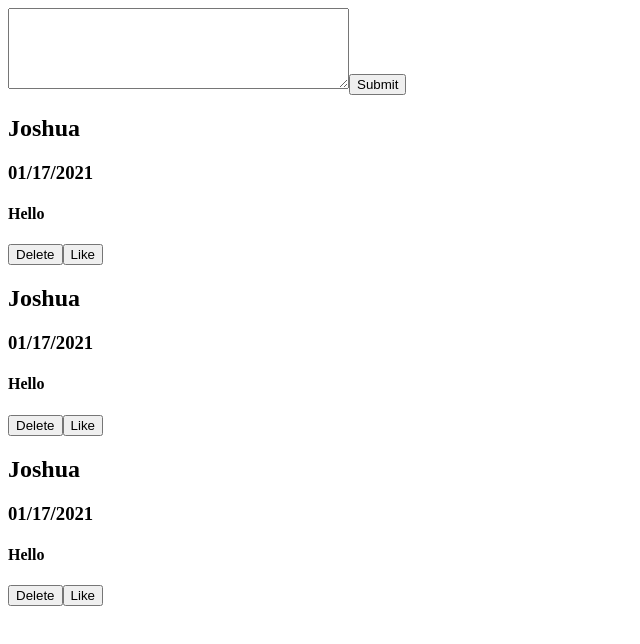
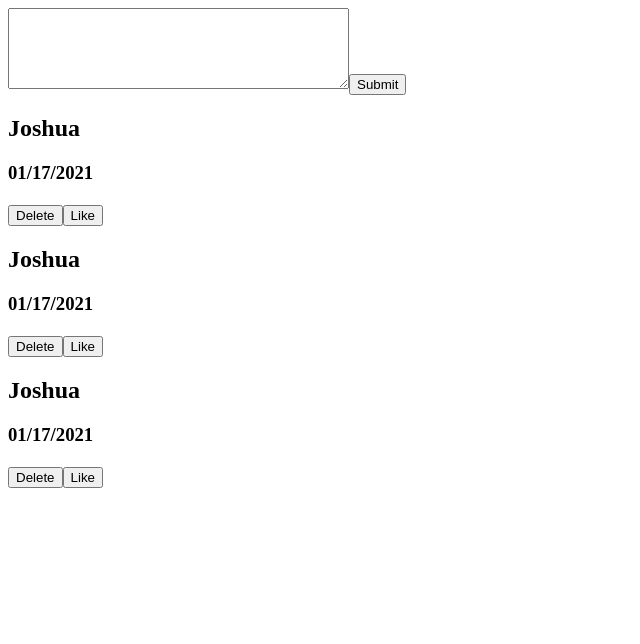
Before and after one commit to Laika-Beats/react-course, a React (Create React App) app: page / in a window 1280 px wide. Shown: the top 644 px of the page, without its empty margins (0-640 px from the left). Built offline with nearby package versions, Linux system fonts and the light colour scheme.

Commit message:
state lifting

```diff
--- a/src/App.js
+++ b/src/App.js
@@ -3,12 +3,20 @@ import TweetList from "./components/TweetList";
 import CreateTweet from "./components/CreateTweet";
 
 function App() {
+  const [name, setName] = useState("Joshua");
+  const [textInput, setTextInput] = useState("");
+  const [tweets, setTweets] = useState([]);
   const message = "Hello";
-  const [name, setName] = useState("Joshua");
+
   return (
     <div className="box">
-      <CreateTweet />
-      <TweetList name={name} message={message} />
+      <CreateTweet
+        textInput={textInput}
+        setTextInput={setTextInput}
+        tweets={tweets}
+        setTweets={setTweets}
+      />
+      <TweetList name={name} tweets={tweets} />
     </div>
   );
 }
--- a/src/components/CreateTweet.js
+++ b/src/components/CreateTweet.js
@@ -1,20 +1,23 @@
 import React, { useState } from "react";
 
-function CreateTweet() {
-  const [textInput, setTextInput] = useState("");
-  const [tweets, setTweets] = useState([]);
-
+function CreateTweet({ tweets, setTweets, textInput, setTextInput }) {
   const userInputHandler = (event) => {
     setTextInput(event.target.value);
   };
   const submitTweetHandler = (e) => {
     e.preventDefault();
     setTweets([...tweets, textInput]);
+    setTextInput("");
   };
 
   return (
     <form onSubmit={submitTweetHandler}>
-      <textarea onChange={userInputHandler} cols="40" rows="5"></textarea>
+      <textarea
+        value={textInput}
+        onChange={userInputHandler}
+        cols="40"
+        rows="5"
+      ></textarea>
       <button>Submit</button>
     </form>
   );
--- a/src/components/Tweet.js
+++ b/src/components/Tweet.js
@@ -1,12 +1,12 @@
 import React from "react";
 
-function Tweet({ name, message }) {
+function Tweet({ name, message, tweets }) {
   const tweetDate = "01/17/2021";
   return (
     <div className="tweet">
       <h2>{name}</h2>
       <h3>{tweetDate}</h3>
-      <h4>{message}</h4>
+      <h4>{tweets}</h4>
       <button>Delete</button>
       <button>Like</button>
     </div>
--- a/src/components/TweetList.js
+++ b/src/components/TweetList.js
@@ -1,12 +1,12 @@
 import React from "react";
 import Tweet from "./Tweet";
 
-const TweetList = ({ name, message }) => {
+const TweetList = ({ name, tweets }) => {
   return (
     <div>
-      <Tweet name={name} message={message} />
-      <Tweet name={name} message={message} />
-      <Tweet name={name} message={message} />
+      <Tweet name={name} tweets={tweets} />
+      <Tweet name={name} tweets={tweets} />
+      <Tweet name={name} tweets={tweets} />
     </div>
   );
 };
```
